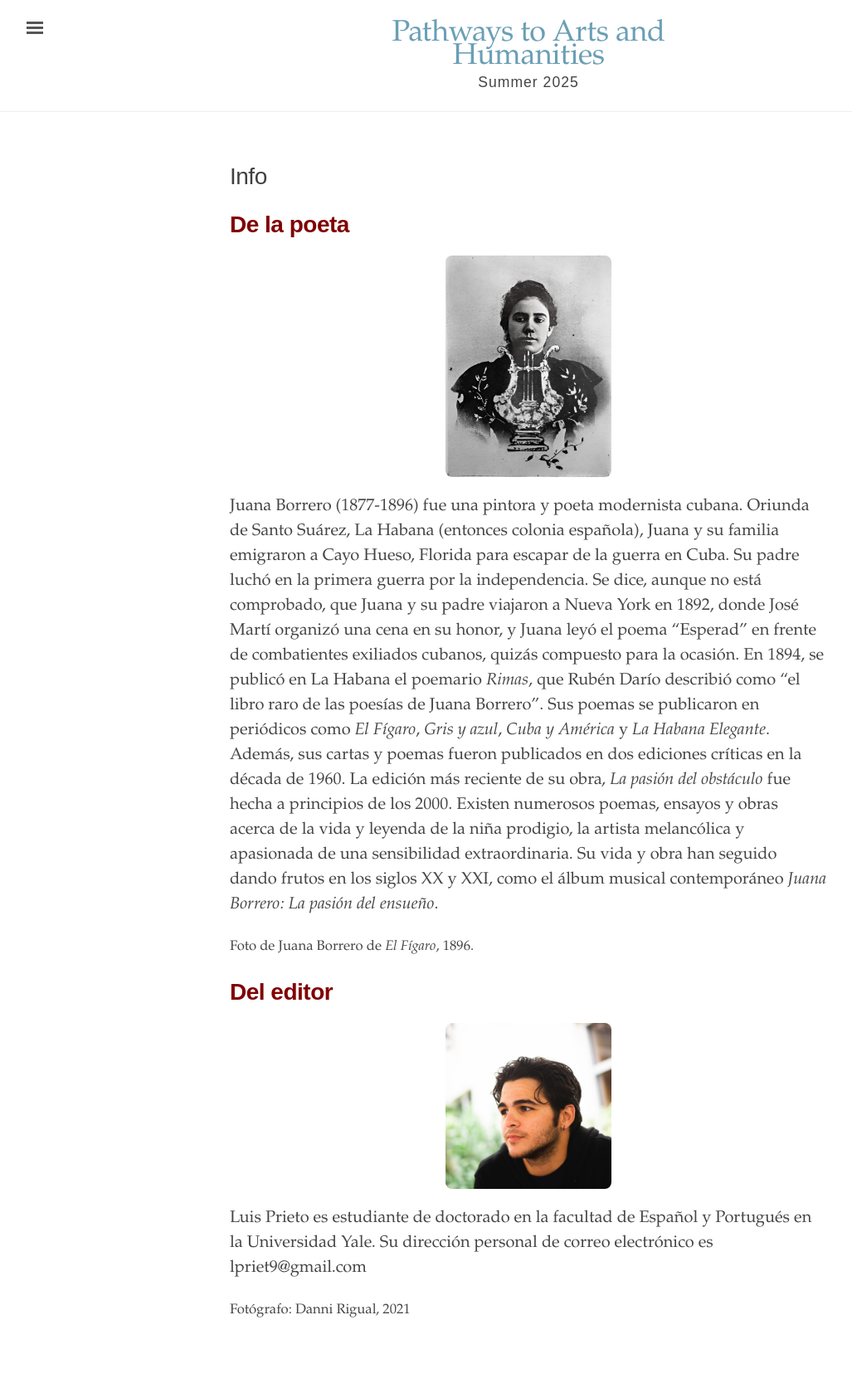
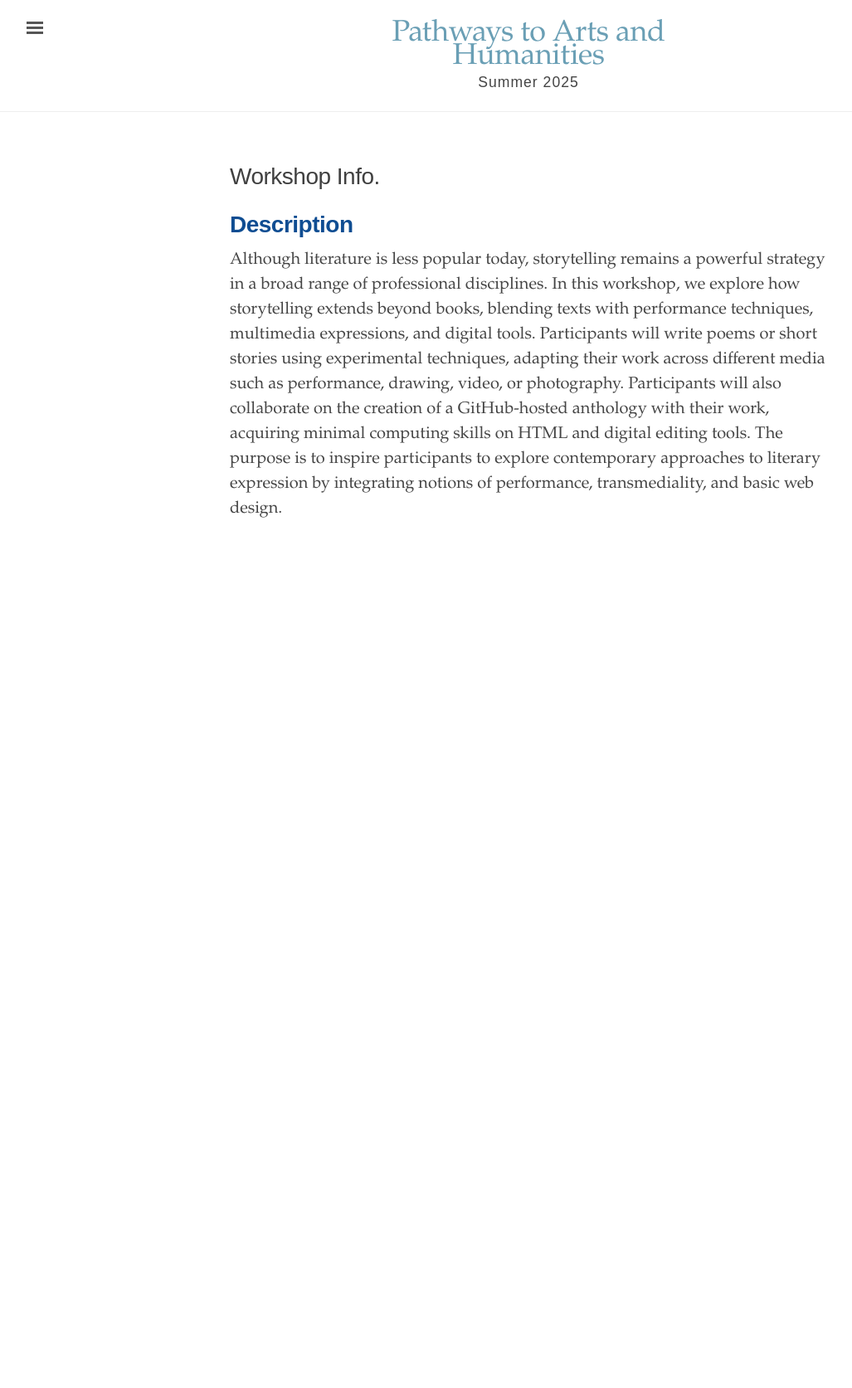
Before and after one commit to ypah-s25/storytelling, a Jekyll site: the page built from info.md, in a window 1280 px wide. Shown: the whole page at 83% size, without its empty margins (3-1030 px from the left). Built offline with Jekyll 4.4.1, drawn with Linux system fonts in a browser that asks for light colours; after the commit the page ends 900 px from its top, so only the background shows below that.

Commit message:
Update info.md

```diff
--- a/info.md
+++ b/info.md
@@ -1,18 +1,7 @@
 ---
 layout: page
-title: Info
+title: Workshop Info.
 ---
-<h1 style="font-weight: bold; color: #800000;">De la poeta</h1>
-<img src="{{ site.baseurl }}/assets/fotojb.jpg" alt="Juana Borrero" style="text-align: center; max-width: 200px; border-radius: 8px; margin: 20px auto; display: block;">
+<h1 style="font-weight: bold; color: #0F4D92;">Description</h1>
 
-Juana Borrero (1877-1896) fue una pintora y poeta modernista cubana. Oriunda de Santo Suárez, La Habana (entonces colonia española), Juana y su familia emigraron a Cayo Hueso, Florida para escapar de la guerra en Cuba. Su padre luchó en la primera guerra por la independencia. Se dice, aunque no está comprobado, que Juana y su padre viajaron a Nueva York en 1892, donde José Martí organizó una cena en su honor, y Juana leyó el poema "Esperad" en frente de combatientes exiliados cubanos, quizás compuesto para la ocasión. En 1894, se publicó en La Habana el poemario <i>Rimas</i>, que Rubén Darío describió como "el libro raro de las poesías de Juana Borrero". Sus poemas se publicaron en periódicos como <i>El Fígaro</i>, <i>Gris y azul</i>, <i>Cuba y América</i> y <i>La Habana Elegante</i>. Además, sus cartas y poemas fueron publicados en dos ediciones críticas en la década de 1960. La edición más reciente de su obra, <i>La pasión del obstáculo</i> fue hecha a principios de los 2000. Existen numerosos poemas, ensayos y obras acerca de la vida y leyenda de la niña prodigio, la artista melancólica y apasionada de una sensibilidad extraordinaria. Su vida y obra han seguido dando frutos en los siglos XX y XXI, como el álbum musical contemporáneo <i>Juana Borrero: La pasión del ensueño</i>.
-
-<small>Foto de Juana Borrero de <em>El Fígaro</em>, 1896.</small>
-
-<h1 style="font-weight: bold; color: #800000;">Del editor</h1>
-
-<img src="{{ site.baseurl }}/assets/profile.png" alt="Luis Prieto" style="text-align: center; max-width: 200px; border-radius: 8px; margin: 20px auto; display: block;">
-
-Luis Prieto es estudiante de doctorado en la facultad de Español y Portugués en la Universidad Yale. Su dirección personal de correo electrónico es lpriet9@gmail.com
-
-<small>Fotógrafo: Danni Rigual, 2021</small>
+Although literature is less popular today, storytelling remains a powerful strategy in a broad range of professional disciplines. In this workshop, we explore how storytelling extends beyond books, blending texts with performance techniques, multimedia expressions, and digital tools. Participants will write poems or short stories using experimental techniques, adapting their work across different media such as performance, drawing, video, or photography. Participants will also collaborate on the creation of a GitHub-hosted anthology with their work, acquiring minimal computing skills on HTML and digital editing tools. The purpose is to inspire participants to explore contemporary approaches to literary expression by integrating notions of performance, transmediality, and basic web design.
```
